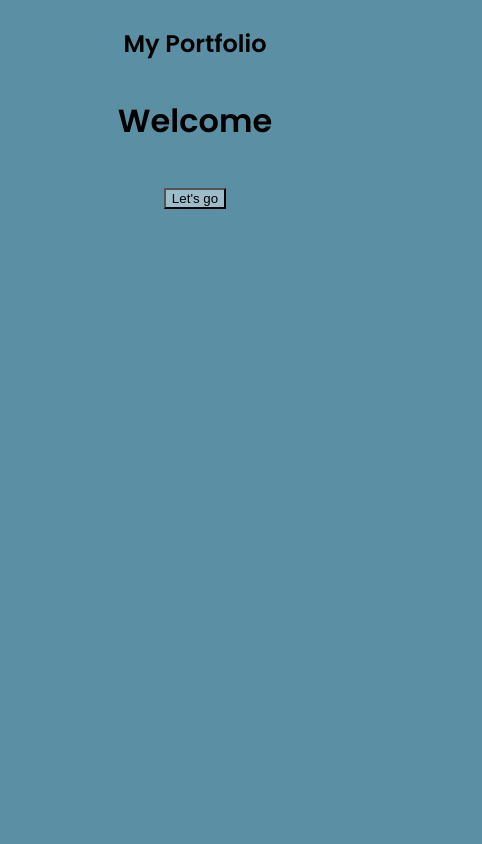
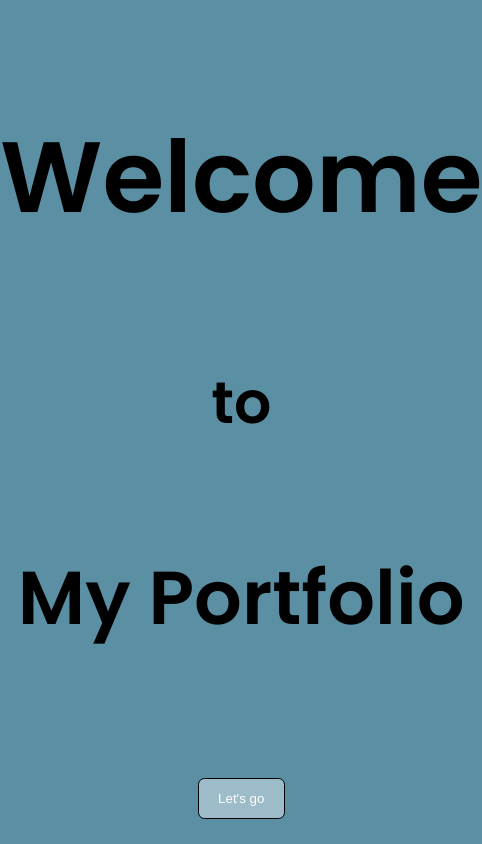
Before and after one commit to qamarularifin/My-Portfolio, a React (Create React App) app: page / in a window 390 px wide. Shown: the whole page, 482 px wide, since content can reach past the window. Built offline with nearby package versions, Linux system fonts and the light colour scheme.

Commit message:
added aos

```diff
--- a/package.json
+++ b/package.json
@@ -6,6 +6,7 @@
     "@testing-library/jest-dom": "^5.16.4",
     "@testing-library/react": "^13.2.0",
     "@testing-library/user-event": "^13.5.0",
+    "aos": "^2.3.4",
     "axios": "^0.27.2",
     "bootstrap": "^5.1.3",
     "dotenv": "^16.0.1",
--- a/src/App.js
+++ b/src/App.js
@@ -7,7 +7,6 @@ import Projects from "../src/projects/Projects";
 import Contact from "../src/contact/Contact";
 import Footer from "../src/footer/Footer";
 import LandingScreen from "../src/landingscreen/LandingScreen";
-import { Link } from "react-router-dom";
 
 function App() {
   const [activeState, setActiveState] = useState("#");
--- a/src/contact/Contact.jsx
+++ b/src/contact/Contact.jsx
@@ -4,6 +4,12 @@ import emailjs from "emailjs-com";
 import { MdOutlineEmail } from "react-icons/md";
 import { RiMessengerFill } from "react-icons/ri";
 import { BsLinkedin } from "react-icons/bs";
+import AOS from "aos";
+import "aos/dist/aos.css"; // You can also use <link> for styles
+// ..
+AOS.init({
+  duration: 2000,
+});
 
 const Contact = () => {
   const form = useRef();
@@ -29,8 +35,11 @@ const Contact = () => {
 
   return (
     <section id="contact">
-      <h1>Get In Touch</h1>
-      <div className="contact_container">
+      <div data-aos="zoom-in">
+        <h1>Get In Touch</h1>
+      </div>
+
+      <div className="contact_container" data-aos="zoom-in">
         <div className="contact_options">
           <article className="contact_option">
             <MdOutlineEmail className="contact_option-icon" />
--- a/src/header/Header.jsx
+++ b/src/header/Header.jsx
@@ -1,13 +1,19 @@
 import React from "react";
 import HeaderLinks from "./HeaderLinks";
 import "./header.css";
+import AOS from "aos";
+import "aos/dist/aos.css"; // You can also use <link> for styles
+// ..
+AOS.init({
+  duration: 2000,
+});
 
 const Header = (props) => {
   const { activeState, setActiveState } = props;
 
   return (
     <section id="home">
-      <div className="header_container">
+      <div className="header_container" data-aos="zoom-out">
         <div className="header_container-details">
           <h1>
             <b>Hello!</b>
@@ -20,7 +26,7 @@ const Header = (props) => {
           onClick={() => setActiveState("#contact")}
           className="scroll_down"
         >
-          Scroll Down
+          Scroll To Bottom
         </a>
       </div>
     </section>
--- a/src/header/header.css
+++ b/src/header/header.css
@@ -47,6 +47,7 @@
     font-size: 1.3rem;
     font-weight: 1000;
     text-decoration: none;
+    margin-top: -2em;
 
 }
 
--- a/src/landingscreen/LandingScreen.jsx
+++ b/src/landingscreen/LandingScreen.jsx
@@ -1,6 +1,11 @@
 import React from "react";
 import "./landingscreen.css";
-import { Link } from "react-router-dom";
+import AOS from "aos";
+import "aos/dist/aos.css"; // You can also use <link> for styles
+// ..
+AOS.init({
+  duration: 2000,
+});
 
 const LandingScreen = (props) => {
   const { buttonState, setButtonState } = props;
@@ -8,10 +13,13 @@ const LandingScreen = (props) => {
   return (
     <div className="landing_container">
       <div className="col-md-12">
-        <h2>My Portfolio</h2>
-        <h1>Welcome</h1>
+        <h1 data-aos="zoom-in">Welcome</h1>
+        <h3 data-aos="zoom-out">to</h3>
+        <h2 data-aos="zoom-in">My Portfolio</h2>
 
-        <button onClick={() => setButtonState()}> Let's go</button>
+        <button className="btn" onClick={() => setButtonState()}>
+          Let's go
+        </button>
       </div>
     </div>
   );
--- a/src/landingscreen/landingscreen.css
+++ b/src/landingscreen/landingscreen.css
@@ -0,0 +1,38 @@
+.landing_container{
+    font-size: 50px;
+    /* height: 100vh; */
+    padding-top: 10px;
+
+}
+
+
+
+
+
+/* ===================MEDIA QUERIES (MEDIUM DEVICES) ==========*/
+@media screen and (max-width: 1024px) {
+    .landing_container{
+        display: grid;
+        grid-template-columns: 1fr;
+
+
+
+    }
+
+
+
+   }
+   /* ===================MEDIA QUERIES (SMALL DEVICES) ==========*/
+   @media screen and (max-width: 600px) {
+    .landing_container{
+        display: grid;
+        grid-template-columns: 1fr;
+        width: auto;
+
+
+    }
+
+
+
+
+   }
--- a/src/projects/Projects.jsx
+++ b/src/projects/Projects.jsx
@@ -4,6 +4,12 @@ import IMG1 from "../assets/pic1.jpg";
 import IMG2 from "../assets/pic2.jpg";
 import IMG3 from "../assets/pic3.jpg";
 import IMG4 from "../assets/pic4.jpg";
+import AOS from "aos";
+import "aos/dist/aos.css"; // You can also use <link> for styles
+// ..
+AOS.init({
+  duration: 2000,
+});
 
 const data = [
   {
@@ -46,10 +52,10 @@ const data = [
 const Projects = () => {
   return (
     <section id="projects">
-      <div>
+      <div data-aos="zoom-in">
         <h1>Projects</h1>
       </div>
-      <div className="projects_container">
+      <div className="projects_container" data-aos="zoom-in">
         {data.map((ele, i) => {
           return (
             <article key={i} className="project_item">
--- a/src/technologies/Technologies.jsx
+++ b/src/technologies/Technologies.jsx
@@ -1,14 +1,20 @@
 import React from "react";
 import "./technologies.css";
 import { BsCheckCircleFill } from "react-icons/bs";
+import AOS from "aos";
+import "aos/dist/aos.css"; // You can also use <link> for styles
+// ..
+AOS.init({
+  duration: 2000,
+});
 
 const Technologies = () => {
   return (
     <section id="technologies">
-      <div>
+      <div data-aos="zoom-out">
         <h1>Technologies</h1>
       </div>
-      <div className="technologies_container">
+      <div className="technologies_container" data-aos="zoom-out">
         <div className="frontend_container">
           <h3>Frontend Development</h3>
 
```
Also changed, not shown: 1 other file (tests, documents, lock files or other folders).
